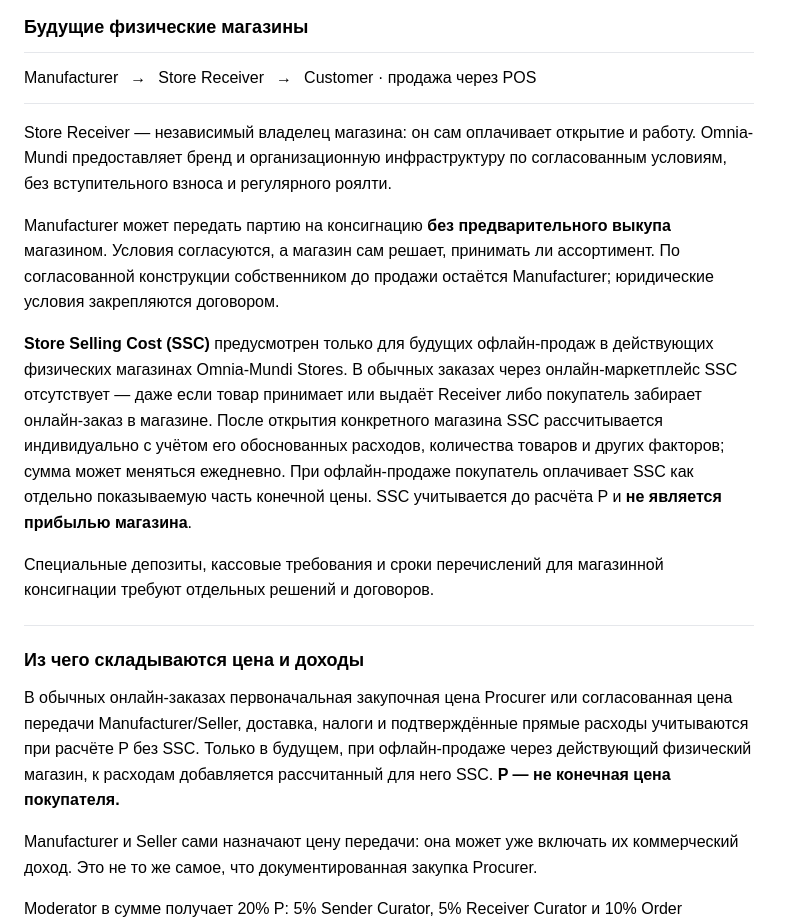
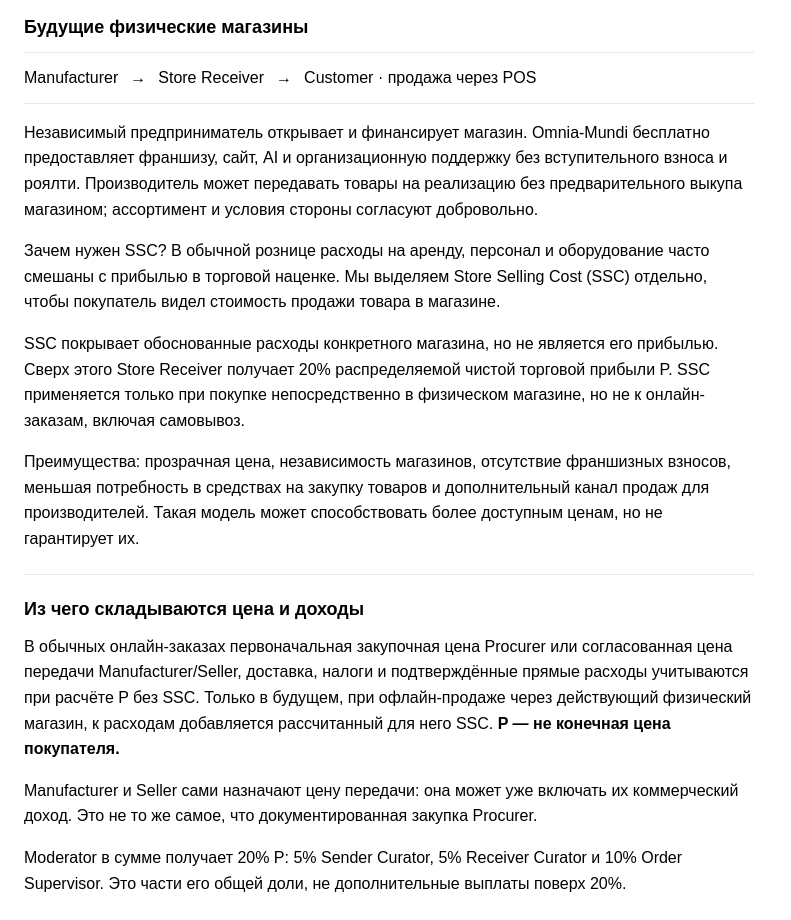
Before and after one commit to homoprovincialis/Omnia-Mundi, a plain HTML site: page how-it-works.html in a window 1280 px wide. Shown: the part 1960-2880 px from the top of the page, without its empty margins (0-791 px from the left). Drawn offline with Linux system fonts and the light colour scheme.

Commit message:
Explain offline store model and SSC concisely

```diff
--- a/how-it-works.html
+++ b/how-it-works.html
@@ -70,10 +70,10 @@
       <section id="stores" aria-labelledby="stores-title">
         <h2 id="stores-title" data-i18n="how.h23">Будущие физические магазины</h2>
         <p class="trade-chain" aria-label="Магазинная торговая цепочка" data-i18n-aria-label="how.arialabel6"><span>Manufacturer</span><span aria-hidden="true">→</span><span>Store Receiver</span><span aria-hidden="true">→</span><span data-i18n="how.span7">Customer · продажа через POS</span></p>
-        <p data-i18n="how.p5">Store Receiver — независимый владелец магазина: он сам оплачивает открытие и работу. Omnia-Mundi предоставляет бренд и организационную инфраструктуру по согласованным условиям, без вступительного взноса и регулярного роялти.</p>
-        <p data-i18n-html="how.p6">Manufacturer может передать партию на консигнацию <strong>без предварительного выкупа</strong> магазином. Условия согласуются, а магазин сам решает, принимать ли ассортимент. По согласованной конструкции собственником до продажи остаётся Manufacturer; юридические условия закрепляются договором.</p>
-        <p data-i18n-html="how.p7"><strong>Store Selling Cost (SSC)</strong> предусмотрен только для будущих офлайн-продаж в действующих физических магазинах Omnia-Mundi Stores. В обычных заказах через онлайн-маркетплейс SSC отсутствует — даже если товар принимает или выдаёт Receiver либо покупатель забирает онлайн-заказ в магазине. После открытия конкретного магазина SSC рассчитывается индивидуально с учётом его обоснованных расходов, количества товаров и других факторов; сумма может меняться ежедневно. При офлайн-продаже покупатель оплачивает SSC как отдельно показываемую часть конечной цены. SSC учитывается до расчёта P и <strong>не является прибылью магазина</strong>.</p>
-        <p data-i18n="how.p8">Специальные депозиты, кассовые требования и сроки перечислений для магазинной консигнации требуют отдельных решений и договоров.</p>
+        <p data-i18n="how.storeBrief1">Независимый предприниматель открывает и финансирует магазин. Omnia-Mundi бесплатно предоставляет франшизу, сайт, AI и организационную поддержку без вступительного взноса и роялти. Производитель может передавать товары на реализацию без предварительного выкупа магазином; ассортимент и условия стороны согласуют добровольно.</p>
+        <p data-i18n="how.storeBrief2">Зачем нужен SSC? В обычной рознице расходы на аренду, персонал и оборудование часто смешаны с прибылью в торговой наценке. Мы выделяем Store Selling Cost (SSC) отдельно, чтобы покупатель видел стоимость продажи товара в магазине.</p>
+        <p data-i18n="how.storeBrief3">SSC покрывает обоснованные расходы конкретного магазина, но не является его прибылью. Сверх этого Store Receiver получает 20% распределяемой чистой торговой прибыли P. SSC применяется только при покупке непосредственно в физическом магазине, но не к онлайн-заказам, включая самовывоз.</p>
+        <p data-i18n="how.storeBrief4">Преимущества: прозрачная цена, независимость магазинов, отсутствие франшизных взносов, меньшая потребность в средствах на закупку товаров и дополнительный канал продаж для производителей. Такая модель может способствовать более доступным ценам, но не гарантирует их.</p>
       </section>
 
       <section id="income" aria-labelledby="income-title">
```
